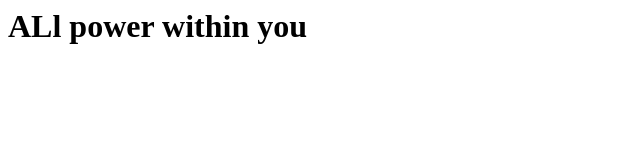
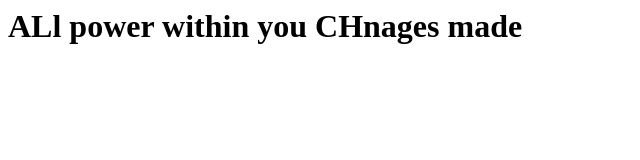
Before and after one commit to skameshh/firstgitrepo, a plain HTML site: page index.html in a window 1280 px wide. Shown: the whole page, without its empty margins (0-640 px from the left). Drawn offline with Linux system fonts and the light colour scheme.

Commit message:
commit changes

```diff
--- a/index.html
+++ b/index.html
@@ -1,5 +1,5 @@
 <html>
 	<body>
-		<h1> ALl power within you  </h1>
+		<h1> ALl power within you  CHnages made </h1>
 	</body>
 </html>
```
